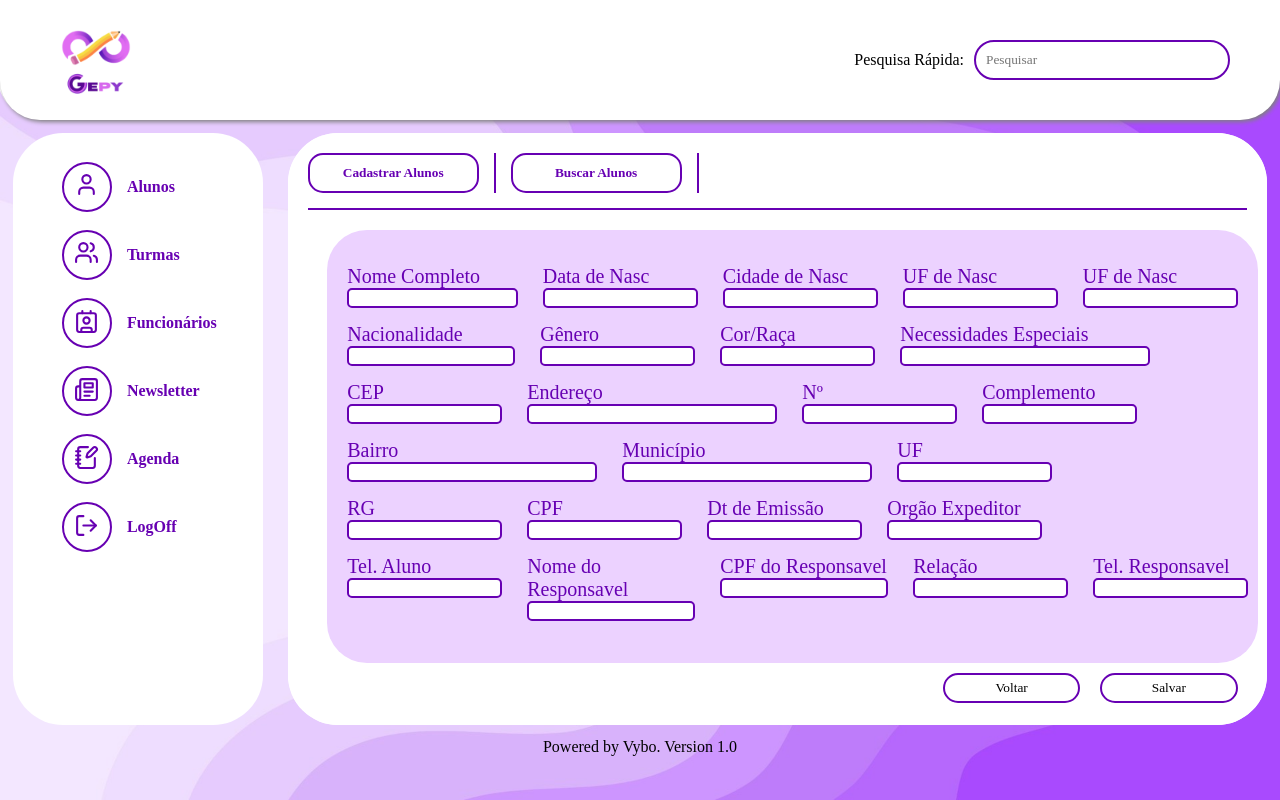
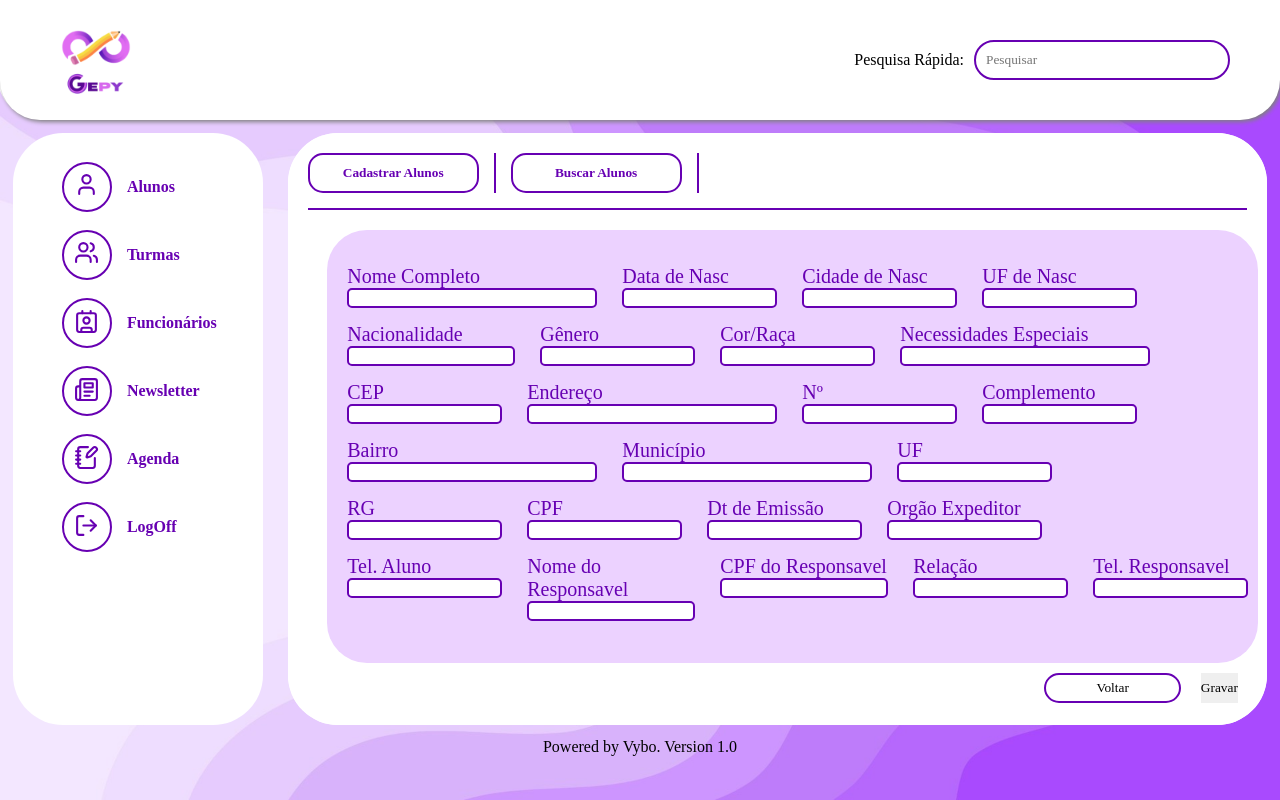
Before and after one commit to tcc-Vybo/VB_GEPY_FRONTEND_WEB, a React (Create React App) app: page /alunos/cadastrar in a window 1280 px wide. Built offline with nearby package versions, Linux system fonts and the light colour scheme; a web font is replaced by a local one.

Commit message:
feat: insert made

```diff
--- a/src/Components/Alunos/components-alunos/cadastrar/index.jsx
+++ b/src/Components/Alunos/components-alunos/cadastrar/index.jsx
@@ -1,127 +1,322 @@
-import React from 'react';
+import React, { useState } from 'react';
 import './style.css';
 
 export default function CadastrarAlunos() {
+
+  const [stateStudentNewName, setStateStudentNewName] = useState("")
+  const [stateStudentNewDtBorn, setStateStudentNewDtBorn] = useState("")
+  const [stateStudentNewCityBorn, setStateStudentNewCityBorn] = useState("")
+  const [stateStudentNewUFBorn, setStateStudentNewUFBorn] = useState("")
+  const [stateStudentNewNacionality, setStateStudentNewNacionality] = useState("")
+  const [stateStudentNewGender, setStateStudentNewGender] = useState("")
+  const [stateStudentNewEthnicity, setStateStudentNewEthnicity] = useState("")
+  const [stateStudentNewEspecialNeeds, setStateStudentNewEspecialNeeds] = useState("")
+  const [stateStudentNewCEP, setStateStudentNewCEP] = useState("")
+  const [stateStudentNewAddress, setStateStudentNewAddress] = useState("")
+  const [stateStudentNewAddressNumber, setStateStudentNewAddressNumber] = useState("")
+  const [stateStudentNewAddressComplement, setStateStudentNewAddressComplement] = useState("")
+  const [stateStudentNewNeighborhood, setStateStudentNewNeighborhood] = useState("")
+  const [stateStudentNewMunicipality, setStateStudentNewMunicipality] = useState("")
+  const [stateStudentNewUF, setStateStudentNewUF] = useState("")
+  const [stateStudentNewRG, setStateStudentNewRG] = useState("")
+  const [stateStudentNewCPF, setStateStudentNewCPF] = useState("")
+  const [stateStudentNewDtIssuance, setStateStudentNewDtIssuance] = useState("")
+  const [stateStudentNewIssuingAuthority, setStateStudentNewIssuingAuthority] = useState("")
+  const [stateStudentNewTelStudent, setStateStudentNewTelStudent] = useState("")
+  const [stateStudentNewParentName, setStateStudentNewParentName] = useState("")
+  const [stateStudentNewParentCPF, setStateStudentNewParentCPF] = useState("")
+  const [stateStudentNewRelation, setStateStudentNewRelation] = useState("")
+  const [stateStudentNewParentTel, setStateStudentNewParentTel] = useState("")
+
+
+  const handleIsertNewStudent = async (e) => {
+    e.preventDefault()
+
+    const insertNewStudentUrl = `https://vb-gepy-backend-web.onrender.com/aluno`
+
+    try {
+      const response = await fetch(insertNewStudentUrl, {
+        method: "POST",
+        headers: {
+          Accept: "application/json",
+          "Content-Type": "application/json",
+        },
+        body: JSON.stringify({
+          nomeCompleto: stateStudentNewName,
+          dataNascimento: stateStudentNewDtBorn,
+          cidadeNascimento: stateStudentNewCityBorn,
+          ufNascimento: stateStudentNewUFBorn,
+          nacionalidade: stateStudentNewNacionality,
+          genero: stateStudentNewGender,
+          corRaca: stateStudentNewEthnicity,
+          necessidades: stateStudentNewEspecialNeeds,
+          cep: stateStudentNewCEP,
+          endereco: stateStudentNewAddress,
+          numeroEndereco: stateStudentNewAddressNumber,
+          complemento: stateStudentNewAddressComplement,
+          bairro: stateStudentNewNeighborhood,
+          municipio: stateStudentNewMunicipality,
+          uf: stateStudentNewUF,
+          numeroRegistro: stateStudentNewRG,
+          cpf: stateStudentNewCPF,
+          dataEmissao: stateStudentNewDtIssuance,
+          orgaoExpedidor: stateStudentNewIssuingAuthority,
+          telefoneAluno: stateStudentNewTelStudent,
+          nomeResponsavel: stateStudentNewParentName,
+          cpfResponsavel: stateStudentNewParentCPF,
+          relacao: stateStudentNewRelation,
+          telefoneResponsavel: stateStudentNewParentTel,
+        }),
+      });
+
+      if (!response.ok) {
+        const errorText = await response.text();
+        console.error("Error response:", errorText);
+        throw new Error(`Error: ${response.status} - ${response.statusText}`);
+      }
+
+      const data = await response.json();
+      console.log("Success:", data);
+    } catch (err) {
+      console.error("ERROR FETCHING DATA:", err);
+    }
+  }
+
+
+
   return (
-    <div className='container-alunos'>
+    <form className='container-alunos' onSubmit={handleIsertNewStudent} method='POST'>
       <div className='container-secundario'>
         <div className='inputs-identificacao'>
           <div className='input-cadastro tipo-um'>
             <p>Nome Completo</p>
-            <input type='text' />
+            <input type='text'
+            onChange={(e) => {
+              console.log(e.target.value)
+              setStateStudentNewName(e.target.value)
+              }}/>
           </div>
           <div className='input-cadastro tipo-dois  '>
             <p>Data de Nasc</p>
-            <input type='text' />
+            <input type='text'
+              onChange={(e) => {
+              console.log(e.target.value)
+              setStateStudentNewDtBorn(e.target.value)
+              }}
+            />
           </div>
           <div className='input-cadastro tipo-dois'>
             <p>Cidade de Nasc</p>
-            <input type='text' />
+            <input type='text'
+            onChange={(e) => {
+              console.log(e.target.value)
+              setStateStudentNewCityBorn(e.target.value)
+              }}
+            />
           </div>
           <div className='input-cadastro tipo-dois'>
             <p>UF de Nasc</p>
-            <input type='text' />
-          </div>
-          <div className='input-cadastro tipo-dois'>
-            <p>UF de Nasc</p>
-            <input type='text' />
+            <input type='text'
+             onChange={(e) => {
+              console.log(e.target.value)
+              setStateStudentNewUFBorn(e.target.value)
+              }}
+            />
           </div>
         </div>
         <div className='inputs-identificacao '>
           <div className='input-cadastro'>
             <p>Nacionalidade</p>
-            <input type='text' />
+            <input type='text'
+            onChange={(e) => {
+              console.log(e.target.value)
+              setStateStudentNewNacionality(e.target.value)
+              }}
+            />
           </div>
           <div className='input-cadastro tipo-dois'>
             <p>Gênero</p>
-            <input type='text' />
+            <input type='text'
+            onChange={(e) => {
+              console.log(e.target.value)
+              setStateStudentNewGender(e.target.value)
+              }}
+            />
           </div>
           <div className='input-cadastro tipo-dois'>
             <p>Cor/Raça</p>
-            <input type='text' />
+            <input type='text'
+            onChange={(e) => {
+              console.log(e.target.value)
+              setStateStudentNewEthnicity(e.target.value)
+              }}
+            />
           </div>
           <div className='input-cadastro tipo-um'>
             <p>Necessidades Especiais</p>
-            <input type='text' />
+            <input type='text'
+            onChange={(e) => {
+              console.log(e.target.value)
+              setStateStudentNewEspecialNeeds(e.target.value)
+              }}
+            />
           </div>
         </div>
         <div className='inputs-identificacao'>
           <div className='input-cadastro tipo-dois'>
             <p>CEP</p>
-            <input type='text' />
+            <input type='text'
+            onChange={(e) => {
+              console.log(e.target.value)
+              setStateStudentNewCEP(e.target.value)
+              }}
+            />
           </div>
           <div className='input-cadastro tipo-um'>
             <p>Endereço</p>
-            <input type='text' />
+            <input type='text'
+            onChange={(e) => {
+              console.log(e.target.value)
+              setStateStudentNewAddress(e.target.value)
+              }}
+            />
           </div>
           <div className='input-cadastro tipo-dois'>
             <p>Nº</p>
-            <input type='text' />
+            <input type='text'
+            onChange={(e) => {
+              console.log(e.target.value)
+              setStateStudentNewAddressNumber(e.target.value)
+              }}
+            />
           </div>
           <div className='input-cadastro tipo-dois'>
             <p>Complemento</p>
-            <input type='text' />
+            <input type='text'
+            onChange={(e) => {
+              console.log(e.target.value)
+              setStateStudentNewAddressComplement(e.target.value)
+              }}
+              />
           </div>
         </div>
         <div className='inputs-identificacao'>
           <div className='input-cadastro tipo-um'>
             <p>Bairro</p>
-            <input type='text' />
+            <input type='text'
+            onChange={(e) => {
+              console.log(e.target.value)
+              setStateStudentNewNeighborhood(e.target.value)
+              }}
+            />
           </div>
           <div className='input-cadastro tipo-um'>
             <p>Município</p>
-            <input type='text' />
+            <input type='text'
+            onChange={(e) => {
+              console.log(e.target.value)
+              setStateStudentNewMunicipality(e.target.value)
+              }}
+            />
           </div>
           <div className='input-cadastro tipo-dois'>
             <p>UF</p>
-            <input type='text' />
+            <input type='text'
+            onChange={(e) => {
+              console.log(e.target.value)
+              setStateStudentNewUF(e.target.value)
+              }}
+            />
           </div>
         </div>
         <div className='inputs-identificacao'>
           <div className='input-cadastro tipo-dois'>
             <p>RG</p>
-            <input type='text' />
+            <input type='text'
+            onChange={(e) => {
+              console.log(e.target.value)
+              setStateStudentNewRG(e.target.value)
+              }}
+            />
           </div>
           <div className='input-cadastro tipo-dois'>
             <p>CPF</p>
-            <input type='text' />
+            <input type='text'
+            onChange={(e) => {
+              console.log(e.target.value)
+              setStateStudentNewCPF(e.target.value)
+              }}
+            />
           </div>
           <div className='input-cadastro tipo-dois'>
             <p>Dt de Emissão</p>
-            <input type='text' />
+            <input type='text'
+            onChange={(e) => {
+              console.log(e.target.value)
+              setStateStudentNewDtIssuance(e.target.value)
+              }}
+            />
           </div>
           <div className='input-cadastro tipo-dois'>
             <p>Orgão Expeditor</p>
-            <input type='text' />
+            <input type='text'
+            onChange={(e) => {
+              console.log(e.target.value)
+              setStateStudentNewIssuingAuthority(e.target.value)
+              }}
+            />
           </div>
         </div>
         <div className='inputs-identificacao'>
           <div className='input-cadastro tipo-dois'>
             <p>Tel. Aluno</p>
-            <input type='text' />
+            <input type='text'
+            onChange={(e) => {
+              console.log(e.target.value)
+              setStateStudentNewTelStudent(e.target.value)
+              }}
+            />
           </div>
           <div className='input-cadastro tipo-um'>
             <p>Nome do Responsavel</p>
-            <input type='text' />
+            <input type='text'
+            onChange={(e) => {
+              console.log(e.target.value)
+              setStateStudentNewParentName(e.target.value)
+              }}
+            />
           </div>
           <div className='input-cadastro tipo-um'>
             <p>CPF do Responsavel</p>
-            <input type='text' />
+            <input type='text'
+            onChange={(e) => {
+              console.log(e.target.value)
+              setStateStudentNewParentCPF(e.target.value)
+              }}
+            />
           </div>
           <div className='input-cadastro tipo-dois'>
             <p>Relação</p>
-            <input type='text' />
+            <input type='text'
+            onChange={(e) => {
+              console.log(e.target.value)
+              setStateStudentNewRelation(e.target.value)
+              }}
+            />
           </div>
           <div className='input-cadastro tipo-dois'>
             <p>Tel. Responsavel</p>
-            <input type='text' />
+            <input type='text' onChange={(e) => {
+              console.log(e.target.value)
+              setStateStudentNewParentTel(e.target.value)
+              }}/>
           </div>
         </div>
       </div>
       <div className='alunos-button'>
         <button>Voltar</button>
-        <button>Salvar</button>
+        <input type='submit' value="Gravar"/>
       </div>
-    </div>
+    </form>
   );
 }
```
